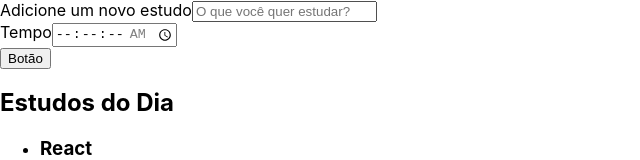
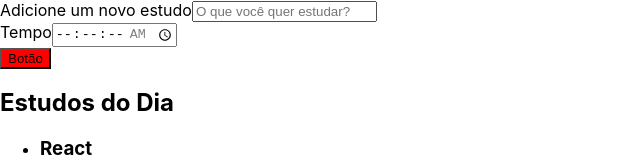
Before and after one commit to GabrielTadachi/alura-studies, a React (Create React App) app: page / in a window 1280 px wide. Shown: the top 160 px of the page, without its empty margins (0-640 px from the left). Built offline with nearby package versions, Linux system fonts and the light colour scheme.

Commit message:
Aula 3.1 - Criando CSS (Inline style)

```diff
--- a/src/components/botao/index.tsx
+++ b/src/components/botao/index.tsx
@@ -3,7 +3,13 @@ import React from "react";
 //Class Component -> Forma Antiga!
 class Botao extends React.Component {
   render() {
-    return <button>Botão</button>;
+    const isActive = false;
+    const styles = {
+      backgroundColor: isActive ? 'green' : 'red'
+    }
+    return (
+      <button style={styles}>Botão</button>
+    );
   }
 }
 
```
